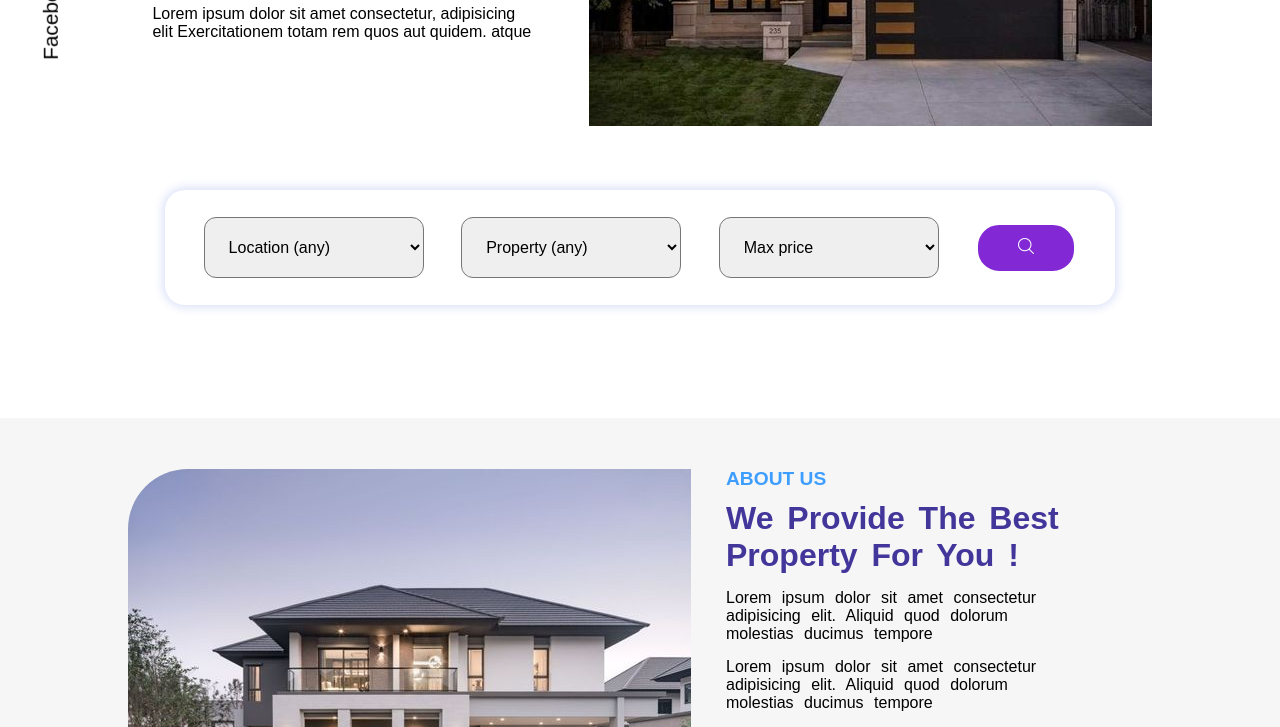
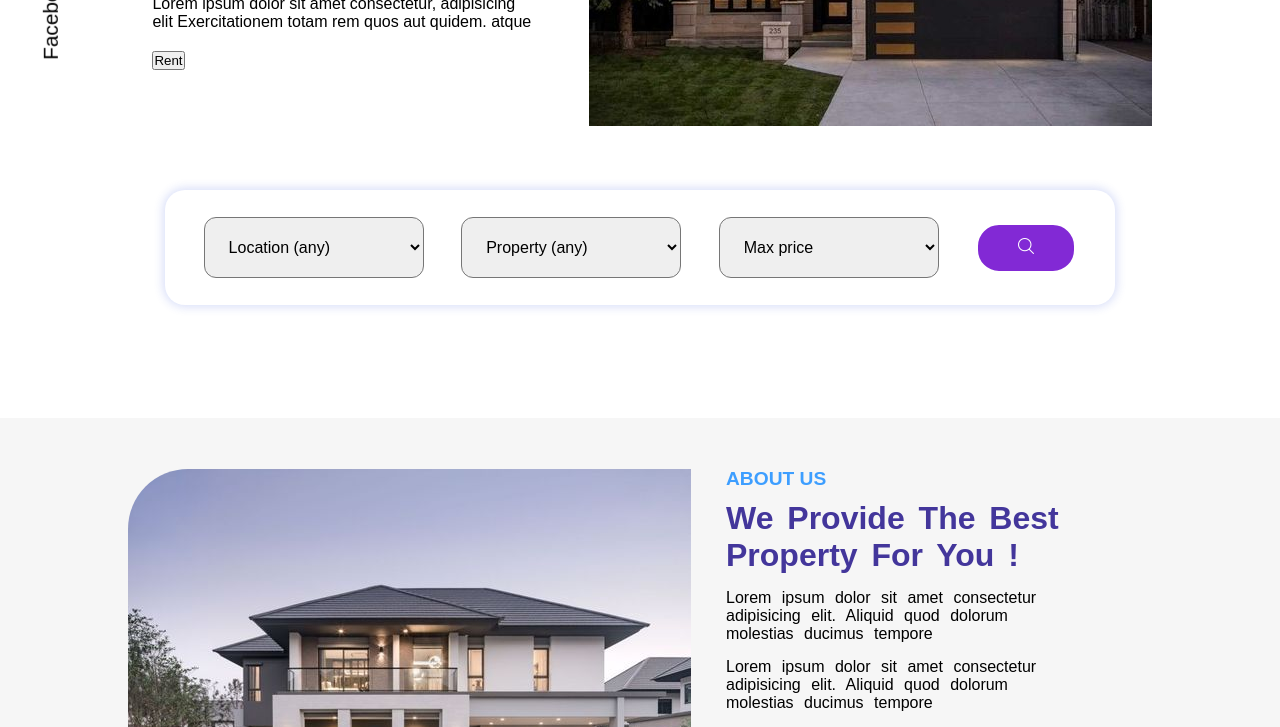
Before and after one commit to zinebhaouari/homie.github.io, a plain HTML site: page index.html in a window 1280 px wide. Shown: the part 373-1100 px from the top of the page. Drawn offline with Linux system fonts and the light colour scheme.

Commit message:
Update index.html

```diff
--- a/index.html
+++ b/index.html
@@ -43,6 +43,7 @@
                     <p>Lorem ipsum dolor sit amet consectetur, adipisicing elit Exercitationem totam rem quos aut
                         quidem.
                         atque </p>
+                    <button> Rent </button>
                 </div>
                 <div class="pic"><img src="one.jpg"> </div>
             </div>
@@ -188,7 +189,6 @@
                         <p>London , UK</p>
                     </div>
                 </div>
-
             </div>
             <div class="dm">
                 <button class="ldm">Load more</button>
```
